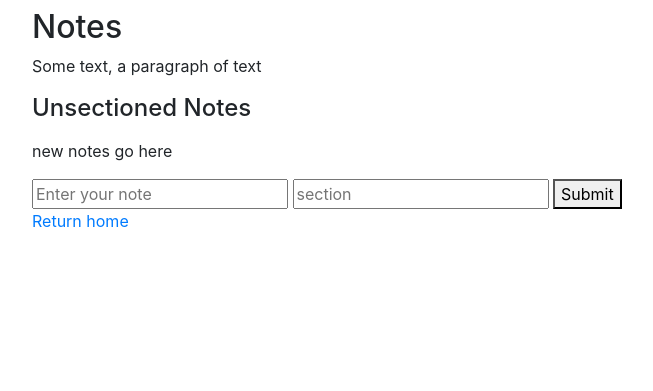
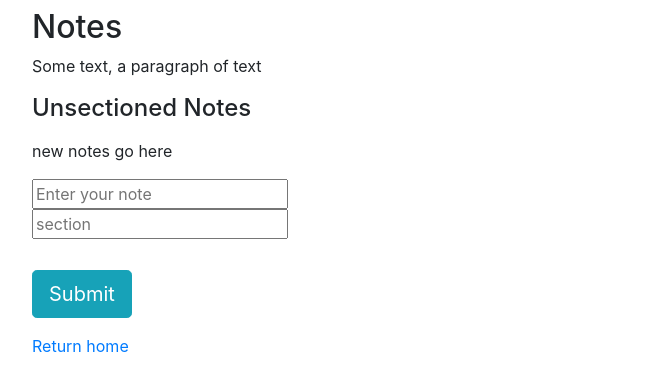
Before and after one commit to asteinig4018/flask_dev, a Flask app: page /notes in a window 1280 px wide. Shown: the part 80-471 px from the top of the page, without its empty margins (0-653 px from the left). Run offline with Flask 2, Linux system fonts and the light colour scheme; style sheets or scripts are compiled from the project's sources; some libraries are stand-ins or nearby versions.

Commit message:
fixed up some css

```diff
--- a/static/css/style.scss
+++ b/static/css/style.scss
@@ -14,3 +14,8 @@ ul {
     font-size: 14px;
     color: $color1;
 }
+
+.basic_padding{
+    padding-top: $varpad1;
+    color: blueviolet;
+}
--- a/templates/notes.html
+++ b/templates/notes.html
@@ -22,15 +22,21 @@
 
     <p>new notes go here</p>
 
-    <form action="{{ url_for('notes') }}" method="POST">
+    <form action="{{ url_for('notes') }}" method="POST" class="form-group">
+        <div>
             <input type="text" name="note" placeholder="Enter your note">
+        </div>
+        <div>
             <input name="section" placeholder="section" list="sections">
             <datalist id="sections">
                 {% for section in sections %}
                     <option value="{{ section }}">
                 {% endfor %}
             </datalist>
-        <button>Submit</button>
+        </div>
+        <div class="basic_padding">
+            <button type="button" class="btn btn-lg btn-info">Submit</button>
+        </div>
     </form>
 
     <a href="{{ url_for('index') }}">Return home</a>
```
Lines whose indentation alone changed are shown as unchanged.
